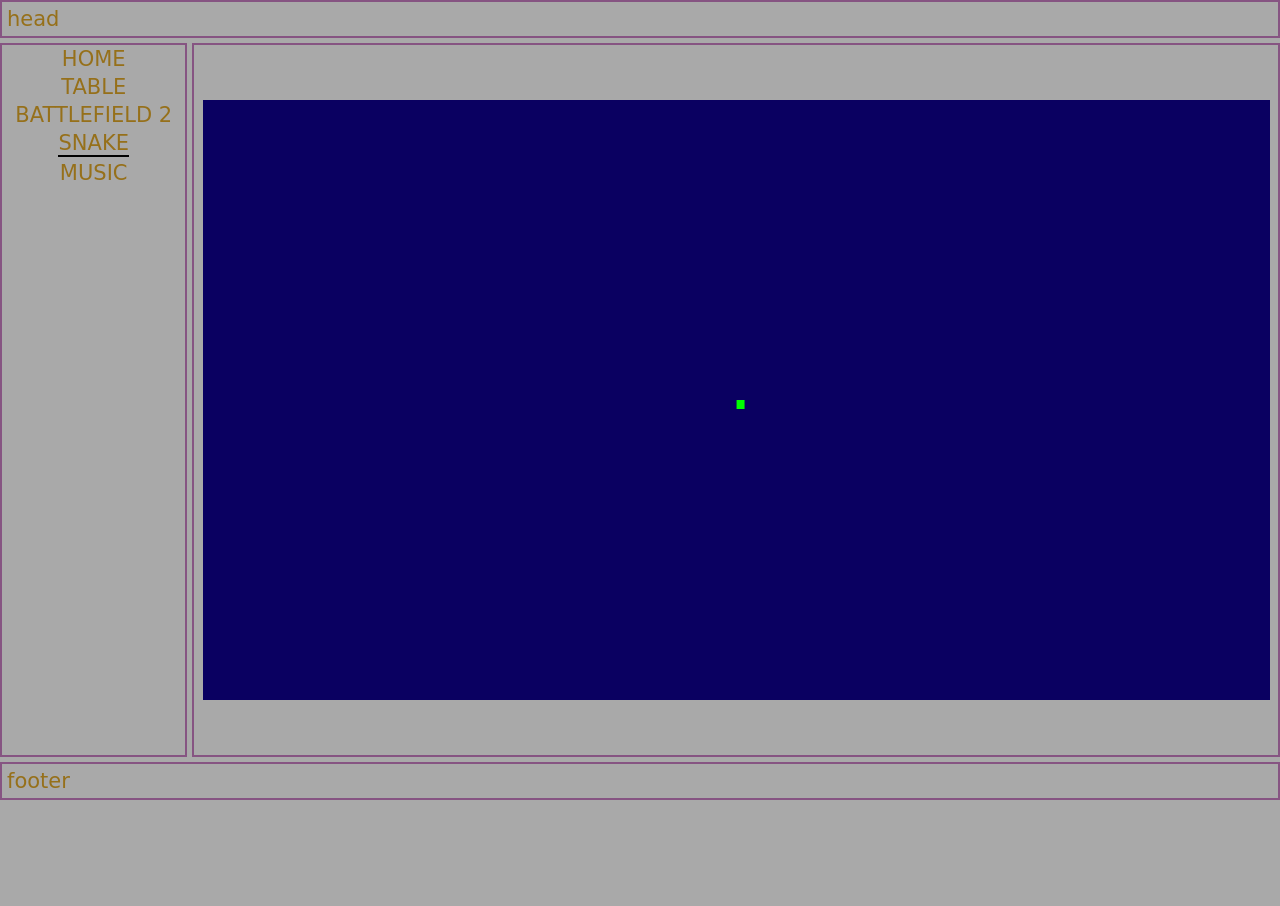
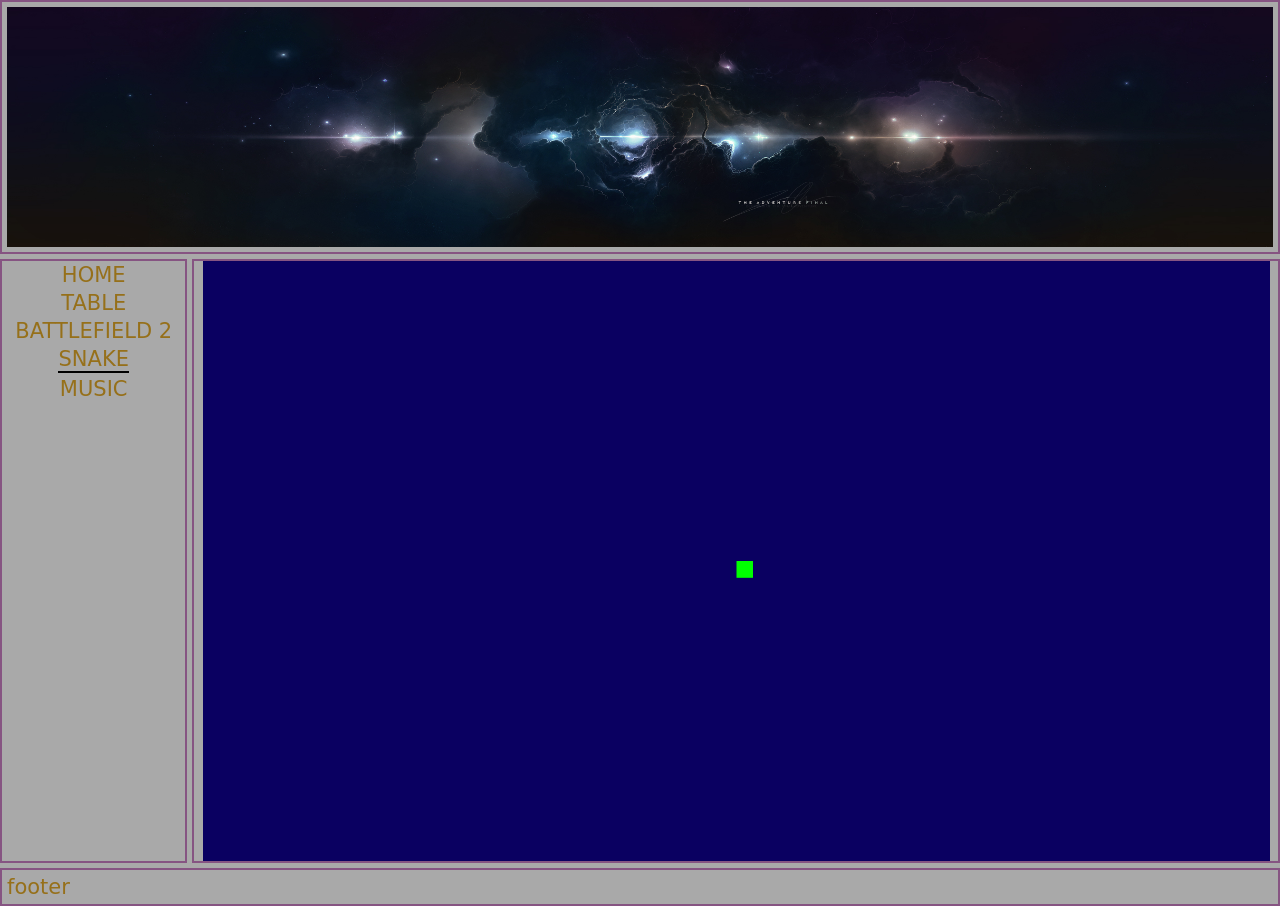
Before and after one commit to motifoye/motifoye.github.io, a plain HTML site: page html/HTML5-Snake.html in a window 1280 px wide. Before the commit the page ends 800 px from the top, so only its background shows below. Drawn offline with Linux system fonts and the light colour scheme.

Commit message:
Add files via upload

```diff
--- a/html/HTML5-Snake.html
+++ b/html/HTML5-Snake.html
@@ -6,7 +6,9 @@
 	<link rel="stylesheet" href="../css/snake.css">
 </head>
 <body>
-	<div class="header">head</div>
+	<div class="header">
+		<div class="logo"><img src="../img/logo.jpg" alt=""></div>
+	</div>
 	<div class="content">
 		<div class="bar">
 			<div class="inner-bar" id="nAv" >
@@ -19,8 +21,8 @@
 			</div>
 		</div>
 		<div class="main">
-			<!--4096 × 3072  --  1920 x 1080-->
-			<canvas id="mc" width="4000" height="2000"></canvas>
+			<!--4096 × 3072  --  1920 x 1080 --  width="4000" height="2000"  -->
+			<canvas id="mc"  width="1920" height="1080"></canvas>
 		</div>
 	</div>
 	<div class="footer">footer</div>
```
Also changed, not shown: html/battlefield.html (+3 -1 lines), html/music.html (+5 -2 lines), html/table.html (+33 -18 lines).
